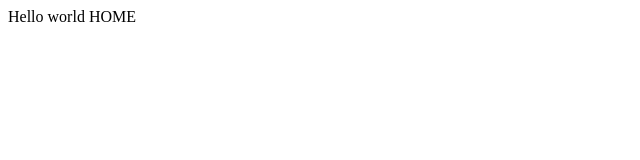
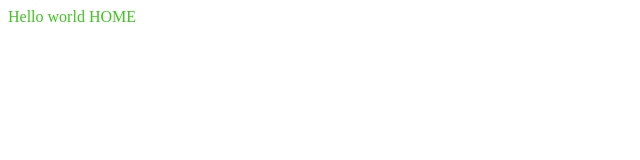
Before and after one commit to thaibalong7/zoleaf-react-components, a React app: page / in a window 1280 px wide. Shown: the top 160 px of the page, without its empty margins (0-640 px from the left). Built offline with nearby package versions, Linux system fonts and the light colour scheme.

Commit message:
+ setup scss

```diff
--- a/package.json
+++ b/package.json
@@ -33,6 +33,8 @@
     "copy-webpack-plugin": "^11.0.0",
     "css-loader": "^6.7.1",
     "html-webpack-plugin": "^5.5.0",
+    "node-sass": "^7.0.3",
+    "sass-loader": "^13.0.2",
     "style-loader": "^3.3.1",
     "webpack": "^5.74.0",
     "webpack-cli": "^4.10.0",
--- a/public/index.html
+++ b/public/index.html
@@ -4,7 +4,7 @@
     <meta charset="UTF-8" />
     <meta http-equiv="X-UA-Compatible" content="IE=edge" />
     <meta name="viewport" content="width=device-width, initial-scale=1.0" />
-    <title>React App</title>
+    <title>Zoleaf Components</title>
   </head>
   <body>
     <div id="root"></div>
--- a/src/index.tsx
+++ b/src/index.tsx
@@ -1,5 +1,12 @@
 import React from "react";
-import ReactDom from "react-dom";
+import ReactDOM from "react-dom/client";
 import App from "./modules/App";
+import './styles/App.scss';
 
-ReactDom.render(<App />, document.querySelector("#root"));
+const rootElement = document.getElementById("root")!;
+const root = ReactDOM.createRoot(rootElement);
+root.render(
+  <React.StrictMode>
+    <App />
+  </React.StrictMode>
+);
--- a/src/modules/home/containers/home/home.tsx
+++ b/src/modules/home/containers/home/home.tsx
@@ -1,7 +1,8 @@
 import React, { FC } from "react";
+import './styles.scss';
 
 const Home: FC = () => {
-  return <div>Hello world HOME</div>;
+  return <div className="home">Hello world HOME</div>;
 };
 
 export default Home;
--- /dev/null
+++ b/src/modules/home/containers/home/styles.scss
@@ -0,0 +1,3 @@
+.home {
+  color: #3dc51e;
+}
--- a/webpack.config.js
+++ b/webpack.config.js
@@ -23,6 +23,16 @@ module.exports = {
         test: /\.css$/,
         use: ["style-loader", "css-loader"],
       },
+      {
+        test: /\.scss$/,
+        use: [{
+          loader: "style-loader"
+        }, {
+          loader: "css-loader"
+        }, {
+          loader: "sass-loader"
+        }]
+      }
     ],
   },
   // Thêm [chunkhash] để thêm hash vào file tránh bị cache bởi cdn nếu trùng file name.
```
Also changed, not shown: src/styles/App.scss (added), 1 other file (tests, documents, lock files or other folders).
